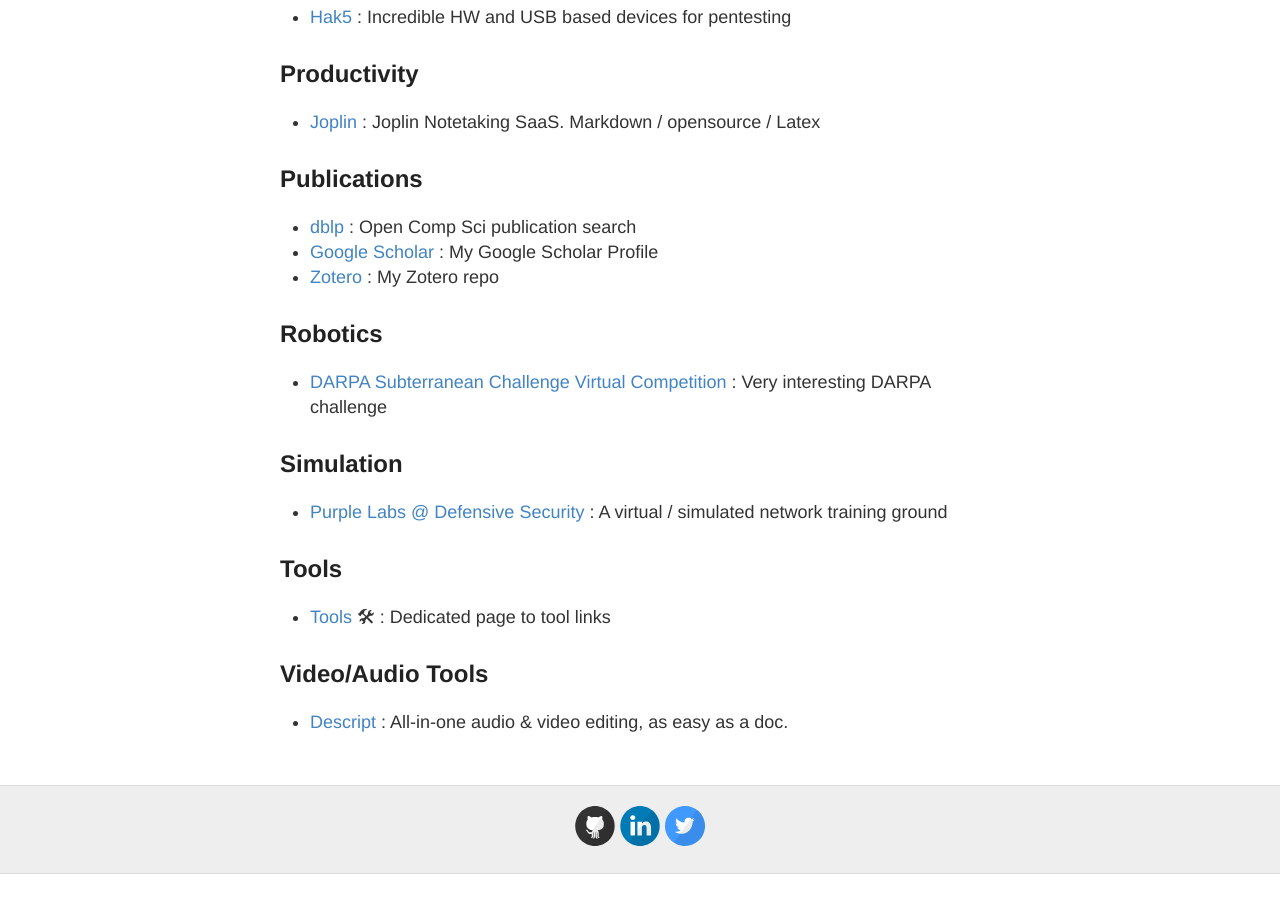
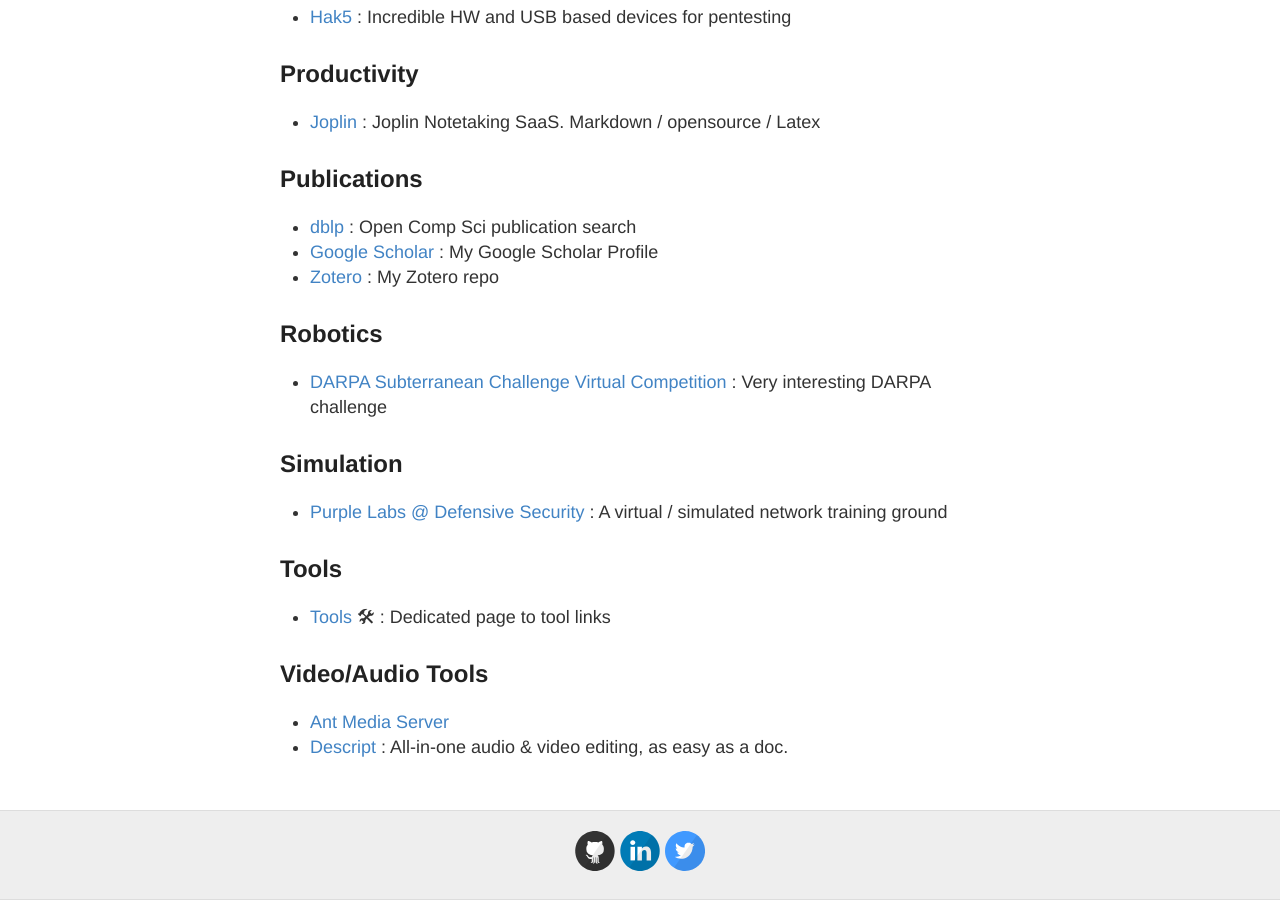
Before and after one commit to stevehenderson/stevehenderson.github.io, a Jekyll site: the page built from links.md, in a window 1280 px wide and 900 px high, scrolled down 1779 px. Built offline with Jekyll 4.4.1, drawn with Linux system fonts in a browser that asks for light colours; before the commit the page ends 2653 px from its top, so only the background shows below that.

Commit message:
Update links.md

```diff
--- a/links.md
+++ b/links.md
@@ -76,4 +76,5 @@
   * [Tools](http://stevehenderson.github.io/tools/) 🛠 : Dedicated page to tool links
 
 ## Video/Audio Tools
-   * [Descript](https://www.descript.com) : All-in-one audio & video editing, as easy as a doc.
+  * [Ant Media Server](https://antmedia.io/)
+  * [Descript](https://www.descript.com) : All-in-one audio & video editing, as easy as a doc.
```
